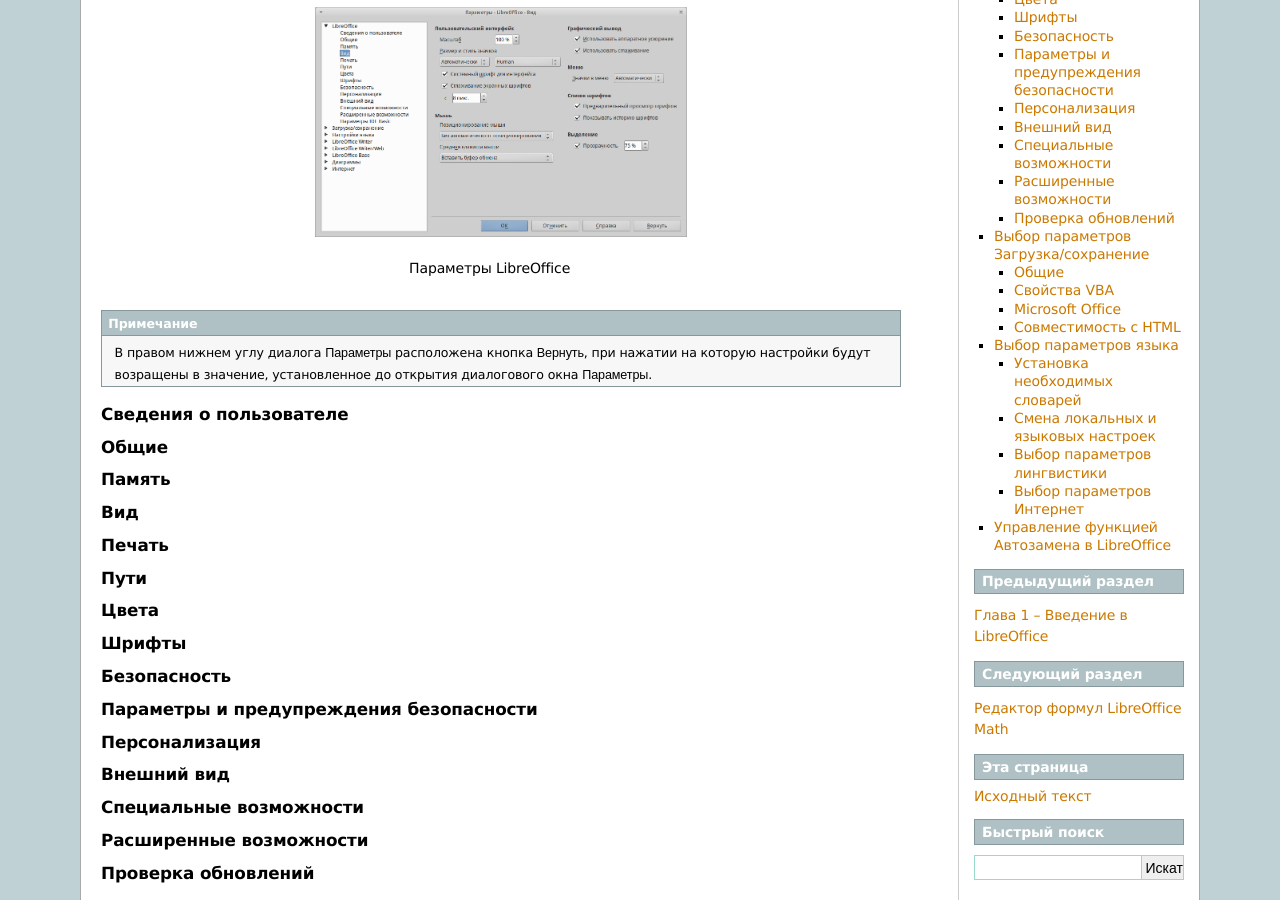
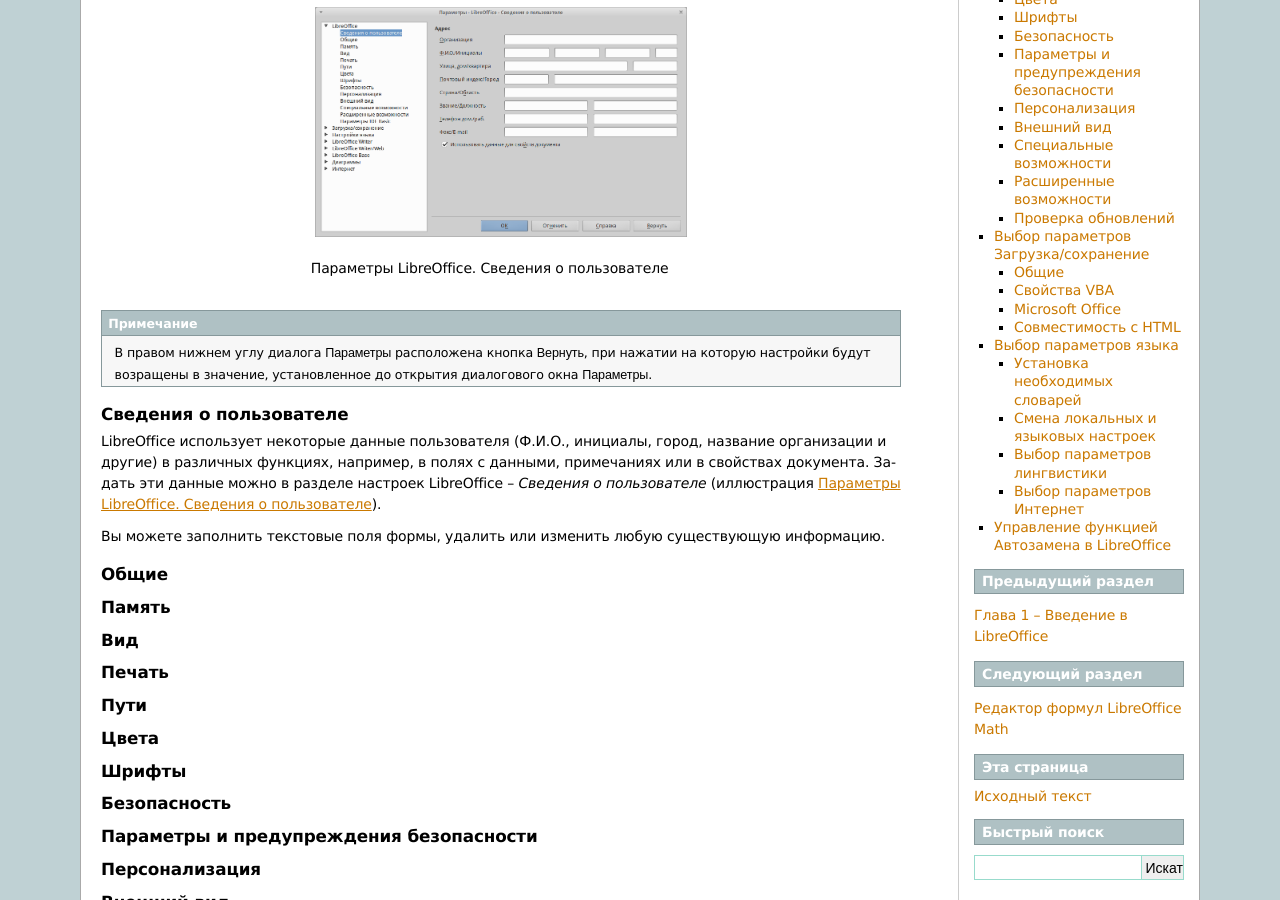
Before and after one commit to LibreRussia/libreoffice-gettingstarted, a Sphinx documentation site: the page built from docs/Chapter-2-Setting-up-LibreOffice.rst, in a window 1280 px wide and 900 px high, scrolled down 313 px. Built offline with Sphinx 7.4.7, drawn with Linux system fonts in a browser that asks for light colours; formulas are drawn with MathJax 3.

Commit message:
Адаптировал раздел Сведения о пользователе

```diff
--- a/docs/Chapter-2-Setting-up-LibreOffice.rst
+++ b/docs/Chapter-2-Setting-up-LibreOffice.rst
@@ -16,14 +16,14 @@
 
 Нажмите на маркер (``+`` или треугольник) слева от надписи LibreOffice, чтобы раскрыть список категорий. При выборе категории в списке в левой части окна, в правой части окна будут отображаться соответствующие этой категории настройки.
 
-.. _ch2-lo-screen-001:
+.. _ch2-lo-screen-002:
 
-.. figure:: _static/chapter2/ch2-lo-screen-001.png
+.. figure:: _static/chapter2/ch2-lo-screen-002.png
     :scale: 40%
     :align: center
-    :alt: Параметры LibreOffice
+    :alt: Параметры LibreOffice. Сведения о пользователе
 
-    Параметры LibreOffice
+    Параметры LibreOffice. Сведения о пользователе
 
 .. note:: В правом нижнем углу диалога :guilabel:`Параметры` расположена кнопка :guilabel:`Вернуть`, при нажатии на которую настройки будут возращены в значение, установленное до открытия диалогового окна :guilabel:`Параметры`.
 
@@ -31,6 +31,9 @@
 Сведения о пользователе
 ~~~~~~~~~~~~~~~~~~~~~~~
 
+LibreOffice использует некоторые данные пользователя (Ф.И.О., инициалы, город, название организации и другие) в различных функциях, например, в полях с данными, примечаниях или в свойствах документа. Задать эти данные можно в разделе настроек LibreOffice – *Сведения о пользователе* (иллюстрация :ref:`ch2-lo-screen-002`).
+
+Вы можете заполнить текстовые поля формы, удалить или изменить любую существующую информацию.
 
 Общие
 ~~~~~
```
Also changed, not shown: docs/_static/chapter2/ch2-lo-screen-002.png (added), 3 other files.
